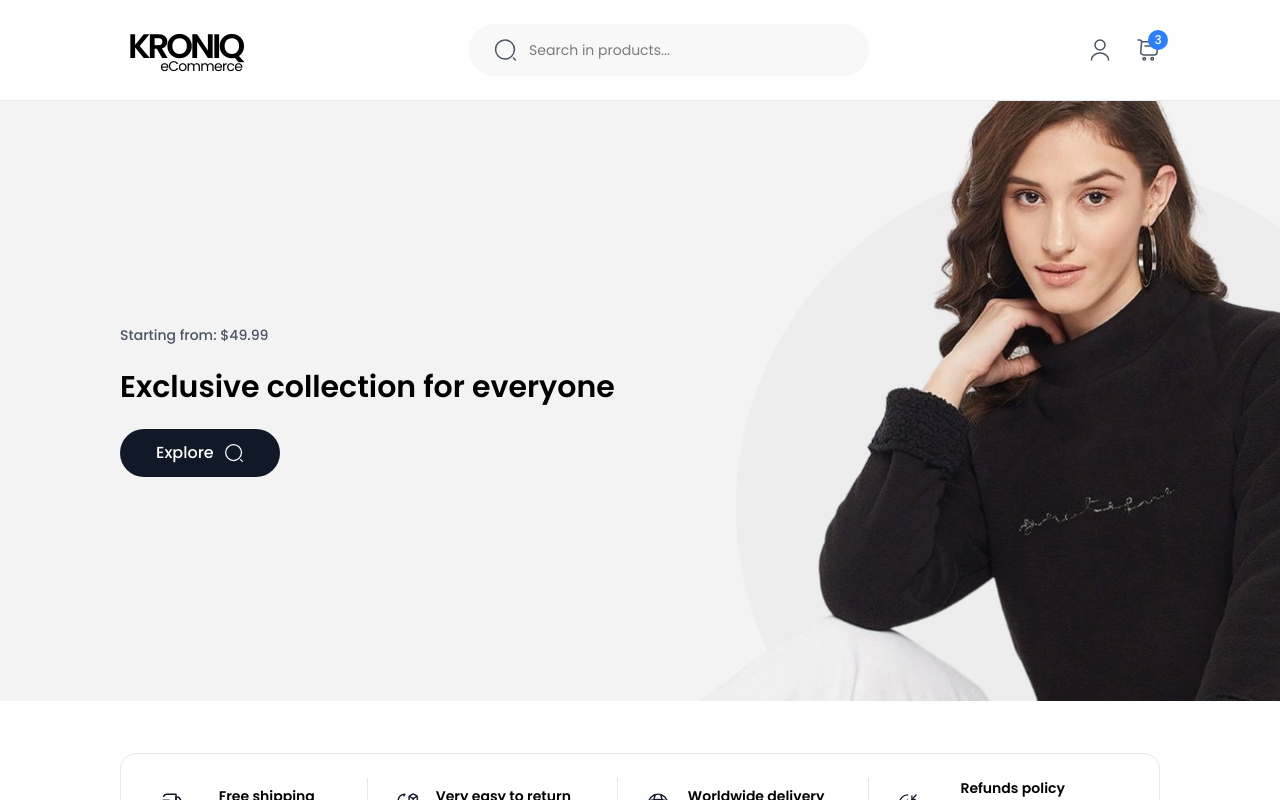
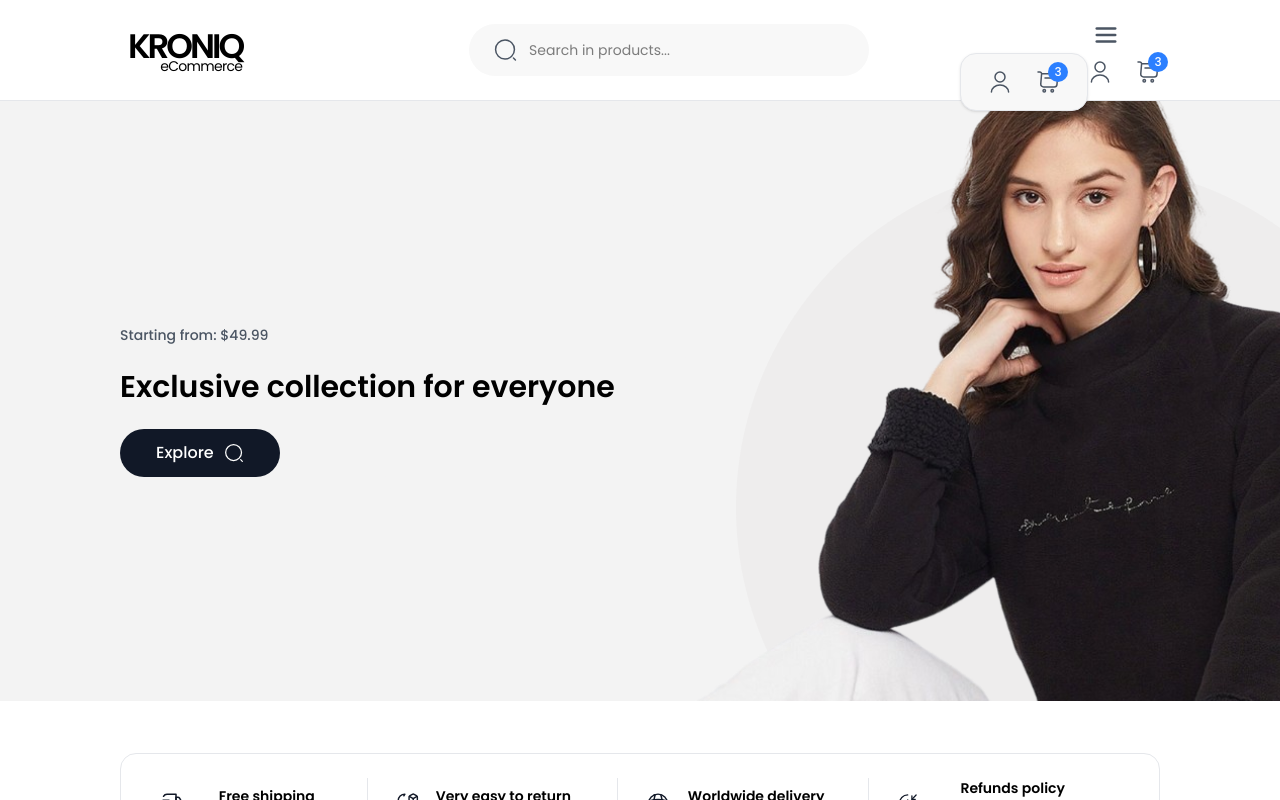
Before and after one commit to NurAlam123/kroniq, a React (Vite) app: page / in a window 1280 px wide. Both pictures are taken after a click on the button 1099 px from the left and 50 px from the top of the page. Shown: the top 800 px of the page. Built offline with nearby package versions, Linux system fonts and the light colour scheme.

Commit message:
feat(home): add hamburger menu

```diff
--- a/src/components/layout/Navbar.tsx
+++ b/src/components/layout/Navbar.tsx
@@ -1,6 +1,8 @@
 import { Link } from "@tanstack/react-router";
 import Logo from "../../assets/Logo";
 import Image from "../common/Image";
+import { cn } from "../../lib/utils";
+import { useState } from "react";
 
 const Navbar = () => {
   return (
@@ -43,23 +45,44 @@ const SearchBar = () => {
   );
 };
 
+const Menu = ({ className }: { className?: string }) => {
+  return (
+    <div className={cn("flex items-center gap-6 justify-center", className)}>
+      <button className="cursor-pointer">
+        <Image src="/icons/user.svg" alt="user icon" width={24} height={24} />
+      </button>
+      <button
+        className="relative cursor-pointer"
+        onClick={() => console.log("HOHO")}
+      >
+        <Image src="/icons/cart.svg" alt="cart icon" width={24} height={24} />
+        <span className="absolute -top-2 -right-2 w-5 h-5 bg-blue-500 rounded-full text-white text-xs flex items-center justify-center font-medium">
+          3
+        </span>
+      </button>
+    </div>
+  );
+};
+
 const ActionButton = () => {
   return (
     <div>
-      <button className="lg:hidden">
-        <Image src="/icons/hamburger-menu.svg" className="size-9" />
-      </button>
+      <div className="relative">
+        <button popoverTarget="menu" className="[anchor-name:--menu]">
+          <Image src="/icons/hamburger-menu.svg" className="size-9" />
+        </button>
 
-      <div className="hidden lg:flex lg:items-center lg:gap-6 justify-center">
-        <button>
-          <Image src="/icons/user.svg" alt="user icon" width={24} height={24} />
-        </button>
-        <button className="relative">
-          <Image src="/icons/cart.svg" alt="cart icon" width={24} height={24} />
-          <span className="absolute -top-2 -right-2 w-5 h-5 bg-blue-500 rounded-full text-white text-xs flex items-center justify-center font-medium">
-            3
-          </span>
-        </button>
+        <div
+          popover="auto"
+          id="menu"
+          className="w-32 absolute p-4 bg-gray-150 border border-gray-450 shadow-sm [position-anchor:--menu] [position-area:bottom_left] rounded-2xl starting:scale-95 starting:opacity-0 transition-all scale-100 opacity-100"
+        >
+          <Menu />
+        </div>
+      </div>
+
+      <div className="hidden lg:block">
+        <Menu />
       </div>
     </div>
   );
```
